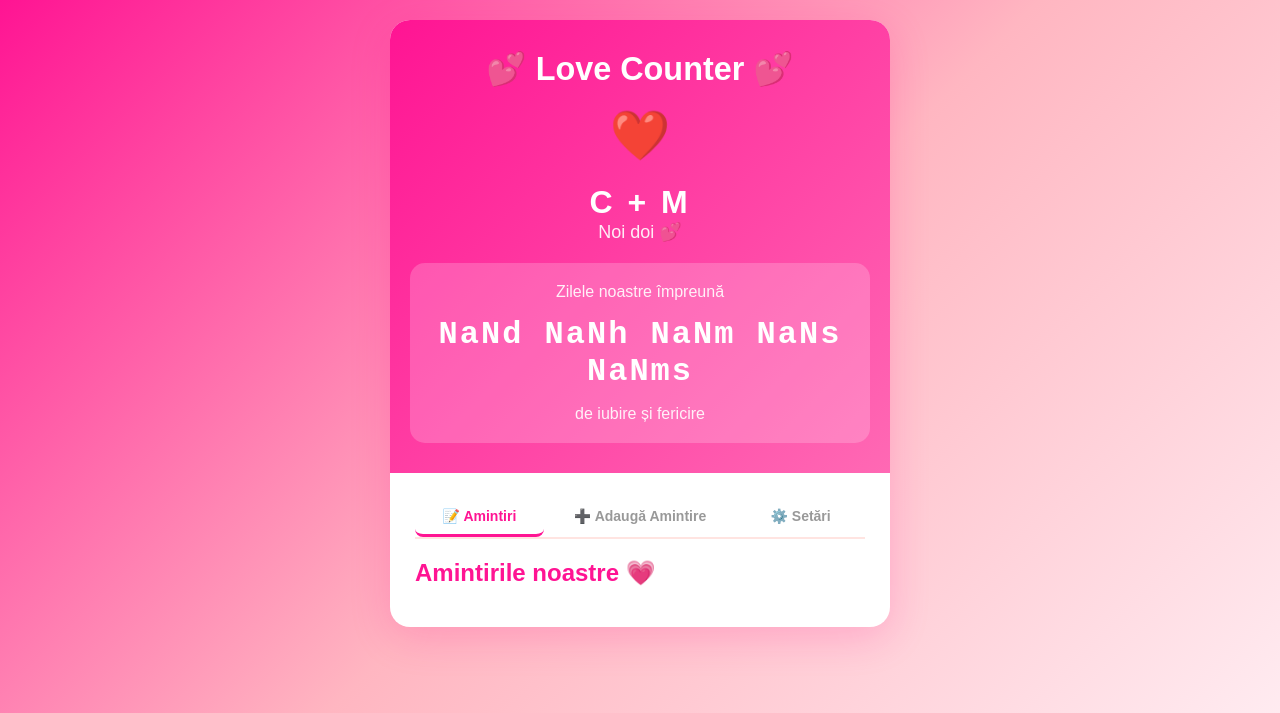
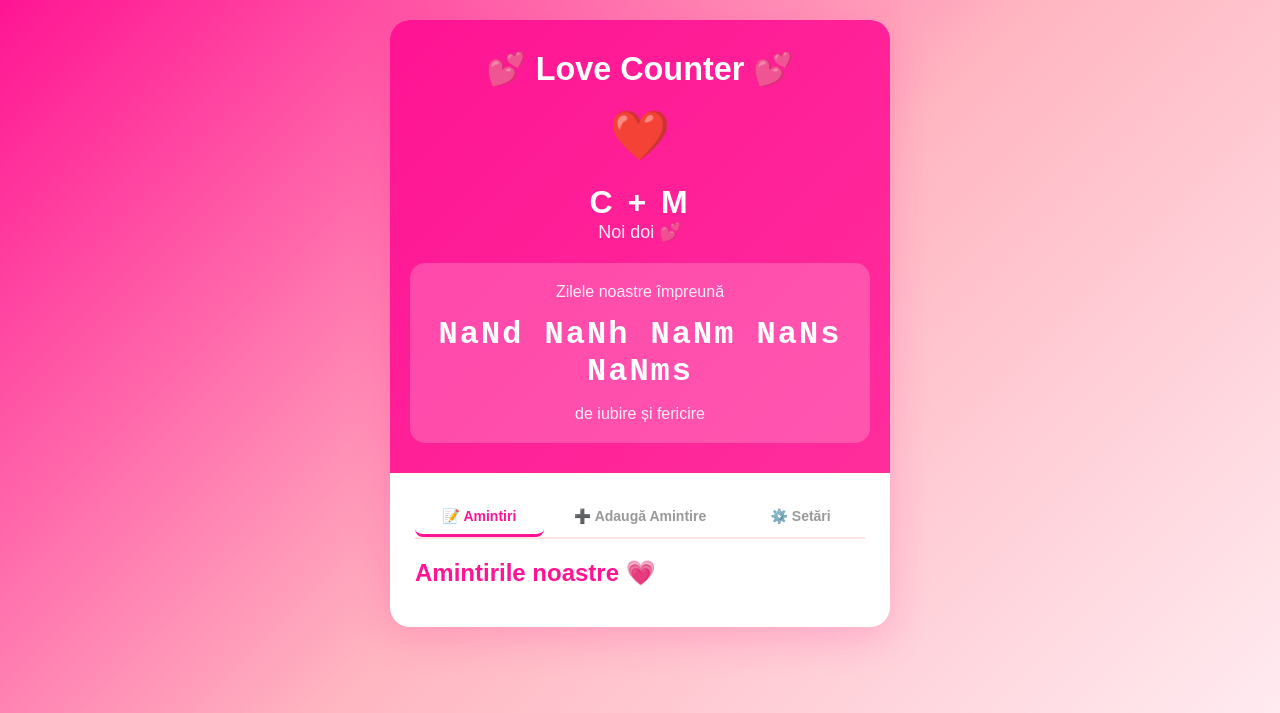
Before and after one commit to mihaitadascalu17-ux/Love-Counter, a Flask app: template templates/love.html in a window 1280 px wide. Shown: the top 713 px of the page. Run offline with Flask 3, Linux system fonts and the light colour scheme; the template is opened without the code that fills it, so the values that code supplies are empty.

Commit message:
Add background image support with overlay and hearts

```diff
--- a/love_app.py
+++ b/love_app.py
@@ -78,12 +78,14 @@
 
     if request.method == 'POST':
         config = request.json
+        data['background_image'] = config.get('background_image', data.get('background_image', ''))
         data['initials'] = config.get('initials', data.get('initials', 'C+M'))
         data['couple_name'] = config.get('couple_name', data['couple_name'])
         data['start_date'] = config.get('start_date', data['start_date'])
         save_love_data(data)
 
     return jsonify({
+        'background_image': data.get('background_image', ''),
         'initials': data.get('initials', 'C+M'),
         'couple_name': data['couple_name'],
         'start_date': data['start_date']
--- a/templates/love.html
+++ b/templates/love.html
@@ -38,6 +38,27 @@
             color: white;
             padding: 30px 20px;
             text-align: center;
+            position: relative;
+            background-size: cover;
+            background-position: center;
+            background-blend-mode: overlay;
+        }
+
+        header::before {
+            content: '';
+            position: absolute;
+            top: 0;
+            left: 0;
+            right: 0;
+            bottom: 0;
+            background: rgba(255, 20, 147, 0.7);
+            pointer-events: none;
+            z-index: 0;
+        }
+
+        header > * {
+            position: relative;
+            z-index: 1;
         }
 
         header h1 {
@@ -331,6 +352,11 @@
 
                 <div class="config-section">
                     <div class="form-group">
+                        <label for="backgroundImage">Poza de fundal (URL sau încarcă)</label>
+                        <input type="text" id="backgroundImage" placeholder="Paste image URL here..." required>
+                    </div>
+
+                    <div class="form-group">
                         <label for="initialsInput">Inițialele cuplului</label>
                         <input type="text" id="initialsInput" placeholder="De ex: C+M" maxlength="5" required>
                     </div>
@@ -487,9 +513,15 @@
                 const response = await fetch(`${API_URL}/config`);
                 const config = await response.json();
 
+                document.getElementById('backgroundImage').value = config.background_image || '';
                 document.getElementById('initialsInput').value = config.initials || 'C+M';
                 document.getElementById('coupleNameInput').value = config.couple_name;
                 document.getElementById('startDate').value = config.start_date.split('T')[0];
+
+                // Set background image
+                if (config.background_image) {
+                    document.querySelector('header').style.backgroundImage = `url('${config.background_image}')`;
+                }
             } catch (error) {
                 console.error('Error loading config:', error);
             }
@@ -497,6 +529,7 @@
 
         async function saveConfig() {
             const config = {
+                background_image: document.getElementById('backgroundImage').value,
                 initials: document.getElementById('initialsInput').value,
                 couple_name: document.getElementById('coupleNameInput').value,
                 start_date: document.getElementById('startDate').value + 'T00:00:00'
@@ -508,6 +541,11 @@
                     headers: { 'Content-Type': 'application/json' },
                     body: JSON.stringify(config)
                 });
+
+                // Update background immediately
+                if (config.background_image) {
+                    document.querySelector('header').style.backgroundImage = `url('${config.background_image}')`;
+                }
 
                 loadDays();
 
```
